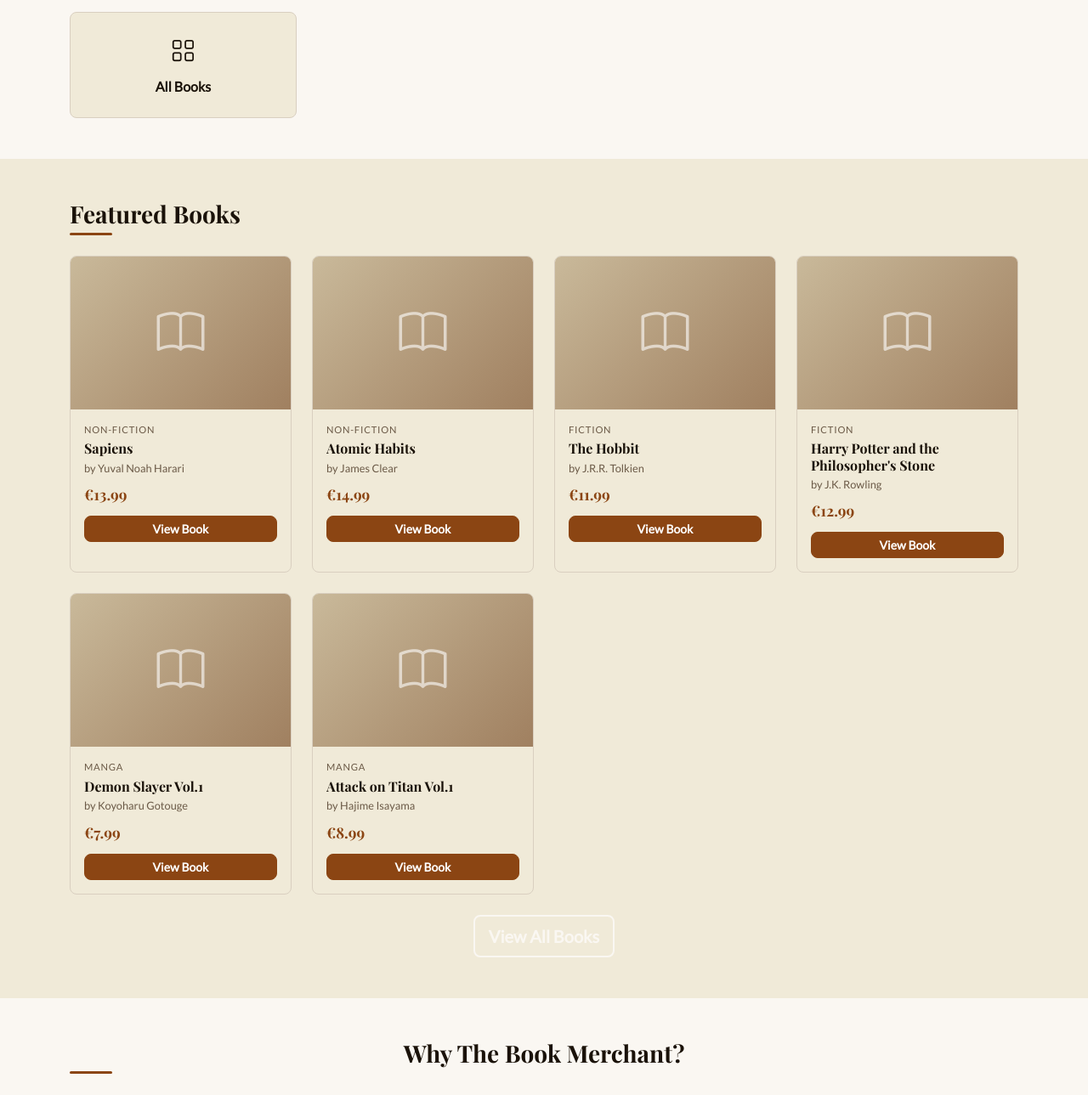
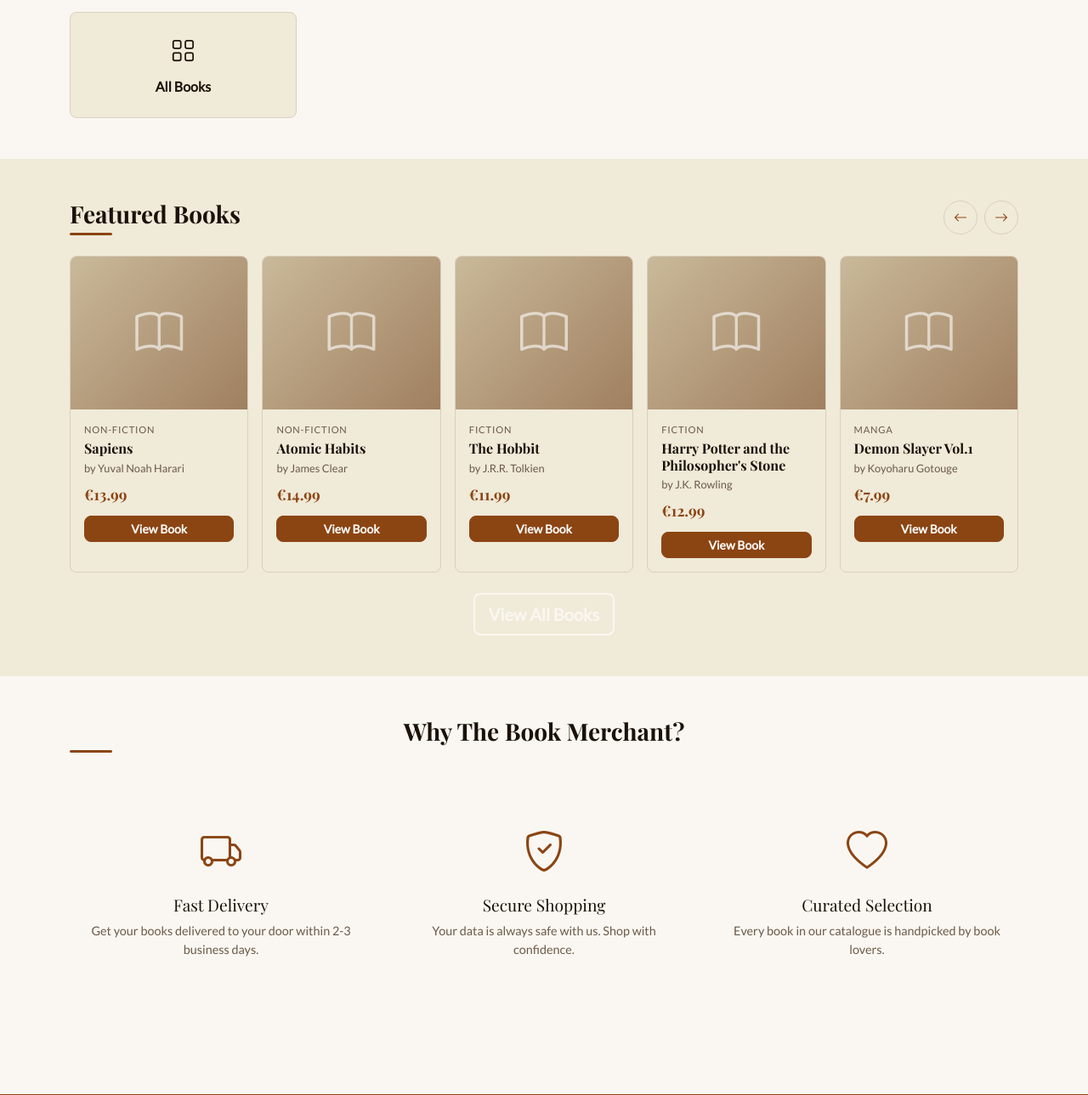
Before and after one commit to nightmarelaws-tech/TheBookStore, a Django app: page / in a window 1280 px wide. Shown: the part 963-2252 px from the top of the page at 85% size. Run offline with Django 4.2, Linux system fonts and the light colour scheme; data comes from the database, SQL or seed files in the repository.

Commit message:
Added carousel function

```diff
--- a/static/css/style.css
+++ b/static/css/style.css
@@ -988,3 +988,60 @@ body.dark-mode .footer-links a:hover {
     font-weight: 700;
     font-size:   0.875rem;
 }
+
+/* ----- FEATURED BOOKS CAROUSEL ----- */
+
+/* outer wrapper - hides books that are off screen */
+.books-carousel-wrapper {
+    overflow: hidden;  /* hides anything outside the visible area */
+    width:    100%;
+}
+
+/* the sliding row of books */
+/* we move this left/right with JavaScript */
+.books-carousel-track {
+    display:    flex;
+    gap:        1rem;
+    transition: transform 0.4s ease;  /* smooth sliding animation */
+}
+
+/* each individual book card inside carousel */
+.carousel-book-item {
+    /* each item takes up roughly 1/5 of the row */
+    flex:      0 0 calc(20% - 0.8rem);
+    min-width: calc(20% - 0.8rem);
+}
+
+/* arrow buttons next to the heading */
+.btn-carousel {
+    background:    var(--color-card);
+    border:        1px solid var(--color-border);
+    color:         var(--color-accent);
+    border-radius: 50%;
+    width:         40px;
+    height:        40px;
+    padding:       0;
+    font-size:     1rem;
+    transition:    all var(--transition);
+}
+.btn-carousel:hover {
+    background:  var(--color-accent);
+    color:       #fff;
+    border-color: var(--color-accent);
+}
+
+/* on tablet show 3 books at once */
+@media (max-width: 992px) {
+    .carousel-book-item {
+        flex:      0 0 calc(33.33% - 0.7rem);
+        min-width: calc(33.33% - 0.7rem);
+    }
+}
+
+/* on mobile show 2 books at once */
+@media (max-width: 576px) {
+    .carousel-book-item {
+        flex:      0 0 calc(50% - 0.5rem);
+        min-width: calc(50% - 0.5rem);
+    }
+}
--- a/templates/store/homepage.html
+++ b/templates/store/homepage.html
@@ -126,32 +126,42 @@
 <!-- end categories -->
 
 
-<!-- ----- FEATURED BOOKS ----- -->
+<!-- ----- FEATURED BOOKS CAROUSEL ----- -->
 <section class="py-5 bg-light-warm" aria-label="Featured books">
     <div class="container">
 
-        <h2 class="section-title">Featured Books</h2>
+        <div class="d-flex justify-content-between align-items-center mb-4">
+            <h2 class="section-title mb-0">Featured Books</h2>
+            <!-- left and right arrow buttons -->
+            <div class="d-flex gap-2">
+                <button class="btn btn-carousel" id="carouselPrev" aria-label="Previous books">
+                    <i class="bi bi-arrow-left" aria-hidden="true"></i>
+                </button>
+                <button class="btn btn-carousel" id="carouselNext" aria-label="Next books">
+                    <i class="bi bi-arrow-right" aria-hidden="true"></i>
+                </button>
+            </div>
+        </div>
 
-        <!-- row div is required for Bootstrap grid to work side by side -->
-        <div class="row g-4">
+        <!-- the sliding track - only 5 books visible at once -->
+        <div class="books-carousel-wrapper">
+            <div class="books-carousel-track" id="booksTrack">
 
                 {% for book in featured_books %}
-            <div class="col-6 col-md-4 col-lg-3">
+                <!-- each book card inside the carousel -->
+                <div class="carousel-book-item">
                     <div class="book-card">
 
-                    <!-- book cover or placeholder -->
                         {% if book.cover_image %}
                             <img src="{{ book.cover_image.url }}"
                                  alt="Cover of {{ book.title }}"
                                  class="book-cover-img">
                         {% else %}
-                        <!-- placeholder shown when no cover image -->
                             <div class="book-cover-placeholder">
                                 <i class="bi bi-book" aria-hidden="true"></i>
                             </div>
                         {% endif %}
 
-                    <!-- book info -->
                         <div class="book-card-body">
                             <p class="book-category">{{ book.category.name }}</p>
                             <h3 class="book-title">{{ book.title }}</h3>
@@ -167,13 +177,12 @@
                     </div>
                 </div>
                 {% empty %}
-                <div class="col-12">
                     <p class="text-muted">No featured books yet.</p>
-                </div>
                 {% endfor %}
 
             </div>
-        <!-- end row -->
+        </div>
+        <!-- end carousel track -->
 
         <div class="text-center mt-4">
             <a href="/catalogue/" class="btn btn-merchant-outline btn-lg">
@@ -183,7 +192,7 @@
 
     </div>
 </section>
-<!-- end featured books -->
+<!-- end featured books carousel -->
 
 <!-- ----- WHY CHOOSE US ----- -->
 <section class="py-5" aria-label="Why choose The Book Merchant">
```
Also changed, not shown: static/js/carousel.js.js (added, +61 -0 lines). Lines whose indentation alone changed are shown as unchanged.
